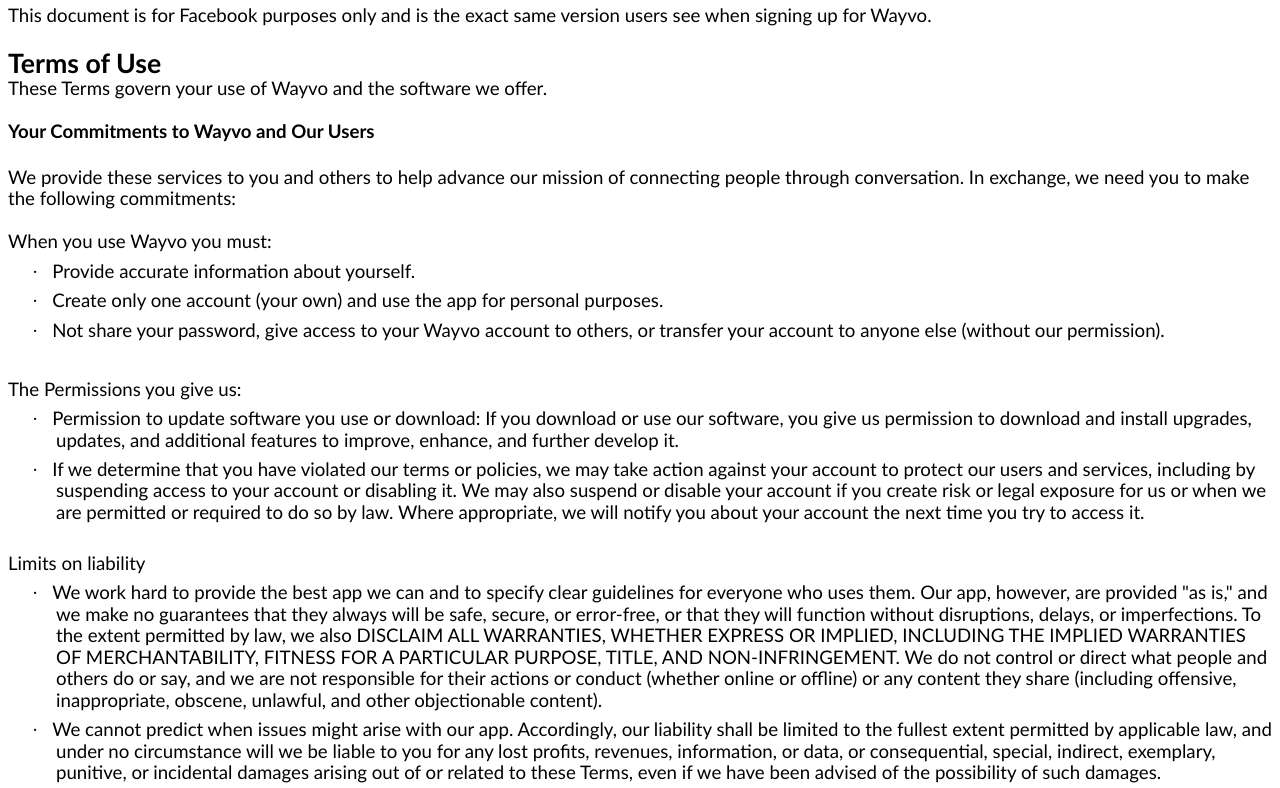
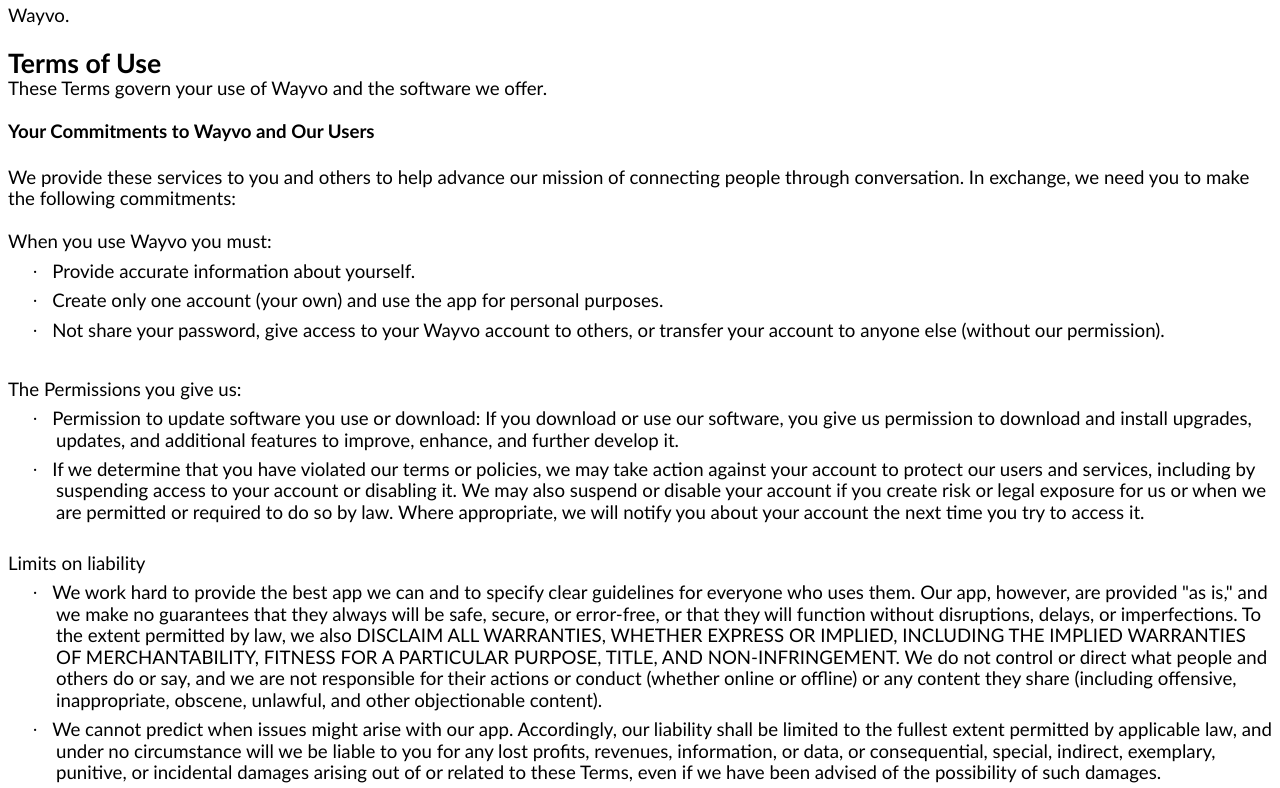
Before and after one commit to selvadrew/selvadrew.github.io, a plain HTML site: page wayvo-privacy-policy.html in a window 1280 px wide. Shown: the part 63-851 px from the top of the page. Drawn offline with Linux system fonts and the light colour scheme.

Commit message:
Update wayvo-privacy-policy.html

```diff
--- a/wayvo-privacy-policy.html
+++ b/wayvo-privacy-policy.html
@@ -1181,8 +1181,7 @@
 style='mso-bookmark:OLE_LINK73'><span style='mso-bookmark:OLE_LINK72'><span
 style='font-size:14.0pt;line-height:115%;font-family:"Calibri",sans-serif;
 mso-ascii-theme-font:minor-latin;mso-hansi-theme-font:minor-latin;mso-bidi-theme-font:
-minor-latin;mso-bidi-font-weight:bold'>This document is for Facebook purposes
-only and is the exact same version users see when signing up for <span
+minor-latin;mso-bidi-font-weight:bold'><span
 class=SpellE>Wayvo</span>. <o:p></o:p></span></span></span></span></span></span></span></p>
 
 <p class=MsoNormal style='line-height:115%;mso-outline-level:2;background:white'><span
```
